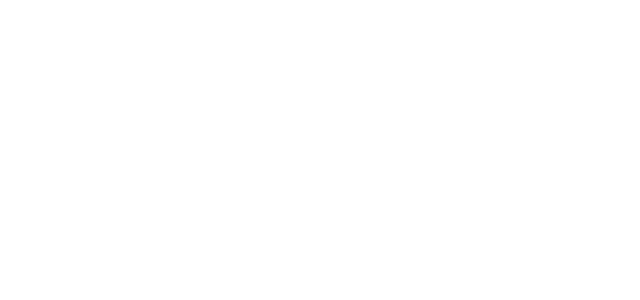
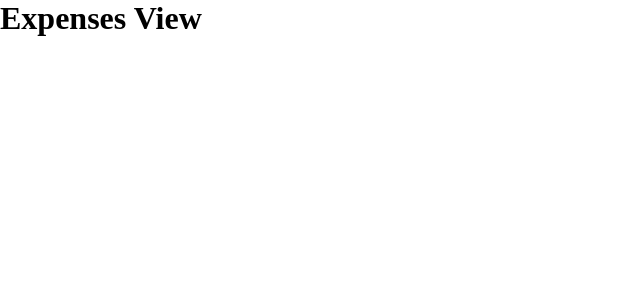
Before and after one commit to ITHS-Team8/CoinCompass, a Vue app: page /expenses in a window 1280 px wide. Before the commit this address had no page. Shown: the top 300 px of the page, without its empty margins (0-640 px from the left). Built offline with nearby package versions, Linux system fonts and the light colour scheme.

Commit message:
Create views (#17)
* feat: Added AccountView.

* feat: Added AboutView.

* feat: Added ExpensesView.

* feat: Add new routes to router

```diff
--- a/src/router/index.ts
+++ b/src/router/index.ts
@@ -1,5 +1,8 @@
 import { createRouter, createWebHistory } from 'vue-router'
 import HomeView from '../views/HomeView.vue'
+import AboutView from '../views/AboutView.vue'
+import AccountView from '../views/AccountView.vue'
+import ExpensesView from '../views/ExpensesView.vue'
 
 const router = createRouter({
   history: createWebHistory(import.meta.env.BASE_URL),
@@ -8,7 +11,27 @@ const router = createRouter({
       path: '/',
       name: 'home',
       component: HomeView
-    }
+    },
+    {
+      path: '/about',
+      name: 'about',
+      component: AboutView
+    },
+    {
+      path: '/expenses',
+      name: 'expenses',
+      component: ExpensesView
+    },
+    {
+      path: '/account/',
+      name: 'account',
+      component: AccountView
+    },
+    {
+      path: '/account/:id',
+      name: 'account',
+      component: AccountView
+    },
   ]
 })
 
--- /dev/null
+++ b/src/views/AboutView.vue
@@ -0,0 +1,12 @@
+<script setup lang="ts">
+
+</script>
+
+<template>
+  <main>
+    <h1>About View</h1>
+  </main>
+</template>
+
+<style scoped>
+</style>
--- /dev/null
+++ b/src/views/AccountView.vue
@@ -0,0 +1,12 @@
+<script setup lang="ts">
+
+</script>
+
+<template>
+  <main>
+    <h1>Account View</h1>
+  </main>
+</template>
+
+<style scoped>
+</style>
--- /dev/null
+++ b/src/views/ExpensesView.vue
@@ -0,0 +1,12 @@
+<script setup lang="ts">
+
+</script>
+
+<template>
+  <main>
+    <h1>Expenses View</h1>
+  </main>
+</template>
+
+<style scoped>
+</style>
```
